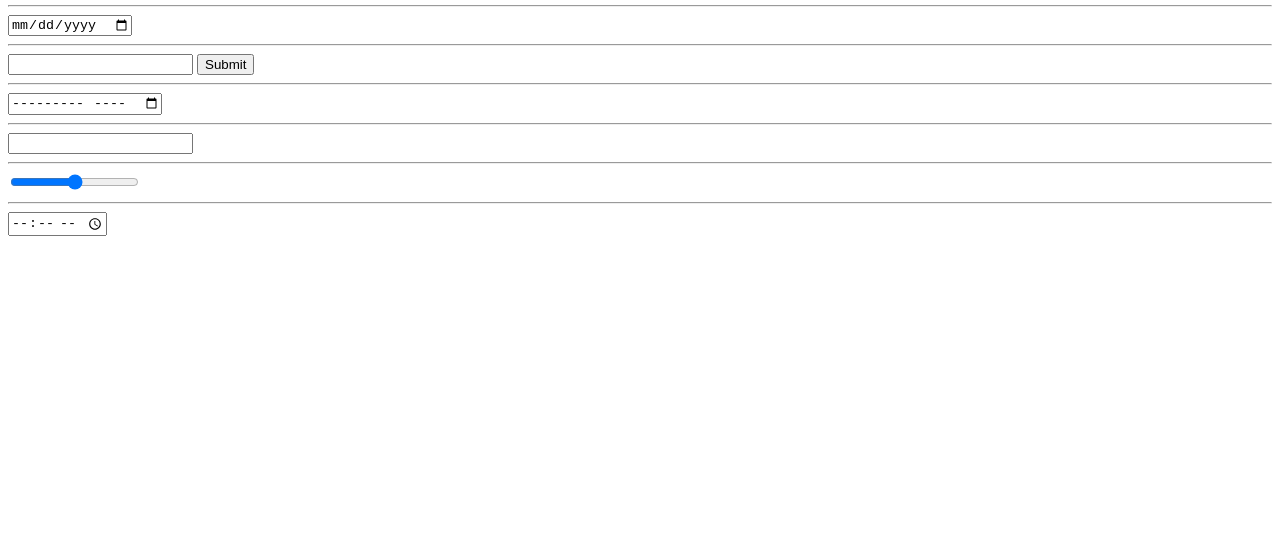
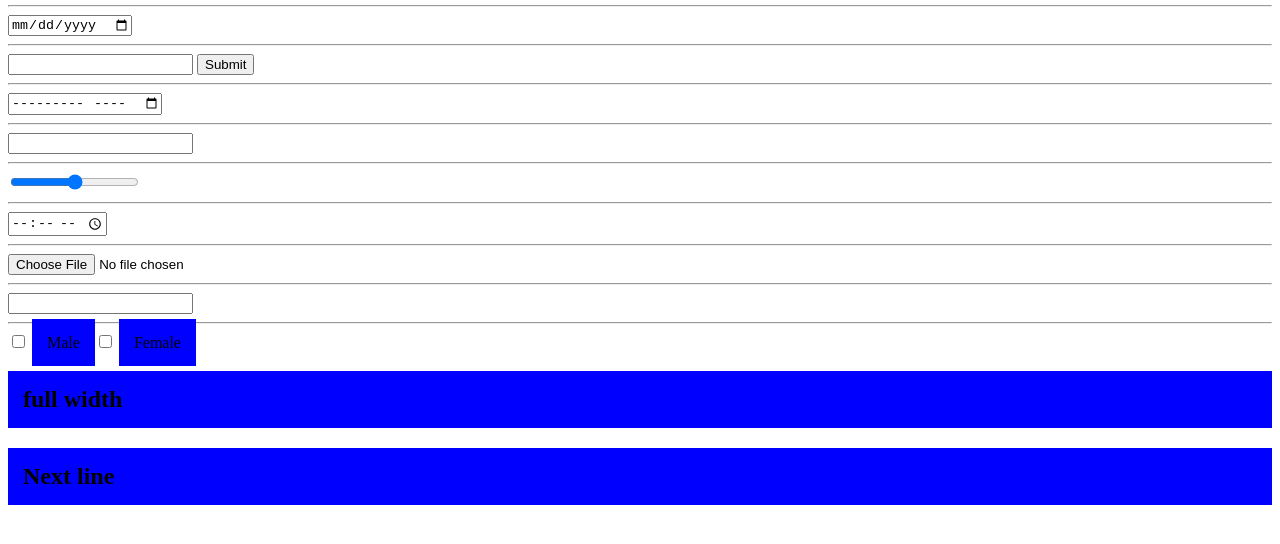
Before and after one commit to shanmugapriyasivaraj/Html-Css-basics, a plain HTML site: page index.html in a window 1280 px wide. Shown: the part 110-654 px from the top of the page. Drawn offline with Linux system fonts and the light colour scheme.

Commit message:
changes in input types

```diff
--- a/index.html
+++ b/index.html
@@ -25,6 +25,16 @@
       <input type="range" name="range" />
       <hr />
       <input type="time" name="time" />
+      <hr />
+      <input type="file" name="file" />
+      <hr />
+      <input type="search" name="search" />
+      <hr />
+      <input type="checkbox" name="gender" /> <span class="gender">Male</span
+      ><input type="checkbox" name="gender" />
+      <span class="gender">Female</span>
+      <h2 class="block">full width</h2>
+      <h2 class="block">Next line</h2>
     </form>
   </body>
 </html>
--- a/style.css
+++ b/style.css
@@ -9,3 +9,8 @@
   width: 100px;
   border-radius: 10px;
 }
+.gender,
+.block {
+  background-color: blue;
+  padding: 15px;
+}
```
